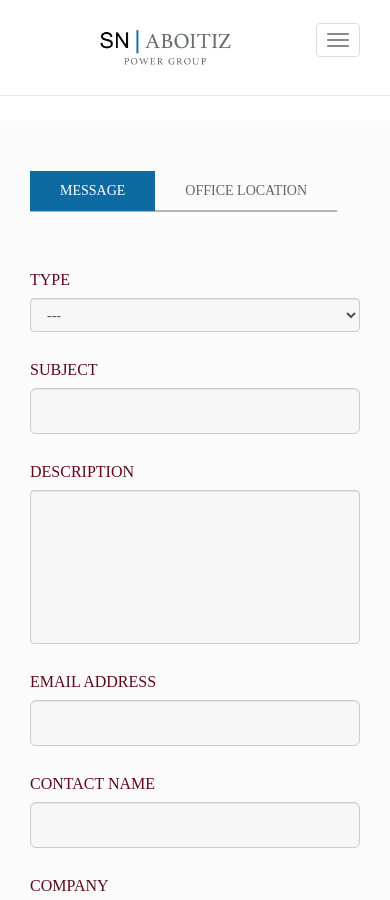
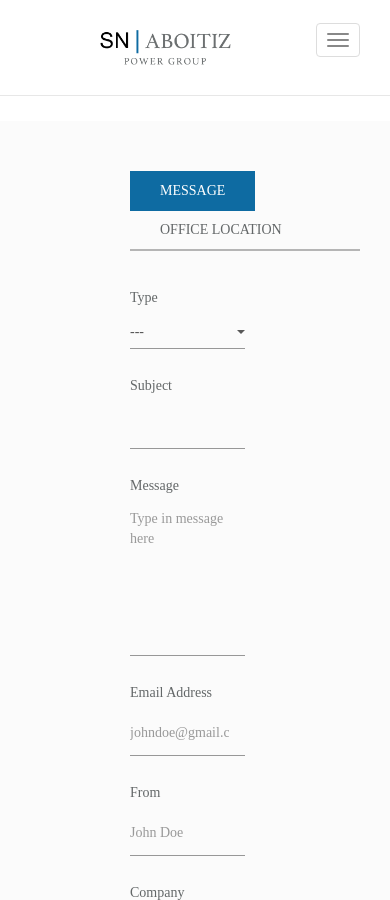
Before and after one commit to kristinavargas/snaboitiz.github.io, a Jekyll site: the page built from pages/contact.html, in a window 390 px wide and 900 px high. Built offline with Jekyll 4.4.1, drawn with Linux system fonts in a browser that asks for light colours; some web fonts are replaced; some of the changed text lies outside the part shown.

```diff
--- a/_includes/contact/content.html
+++ b/_includes/contact/content.html
@@ -1,12 +1,14 @@
 <div class="container-fluid no-gutter container-section">
-    <div class="col-lg-6 col-md-6 left-section">
+    <div class="col-lg-6 col-md-6 ">
+        <div class="left-section">
             <!-- Nav tabs -->
             <ul class="nav nav-tabs" role="tablist">
                 <li role="presentation" class="tabs-list active">
                     <a class="tabs-link" href="#message" aria-controls="home" role="tab" data-toggle="tab">Message</a>
                 </li>
                 <li class="tabs-list" role="presentation">
-                <a class="tabs-link" href="#office-location" aria-controls="profile" role="tab" data-toggle="tab">Office Location</a>
+                    <a class="tabs-link" href="#office-location" aria-controls="profile" role="tab" data-toggle="tab">Office
+                        Location</a>
                 </li>
 
             </ul>
@@ -21,6 +23,7 @@
                 </div>
             </div>
         </div>
+    </div>
     <div class="col-lg-6 col-md-6">
         <div class="map-section">
             <div id="map" style="height: 100vh"></div>
--- a/_includes/contact/message.html
+++ b/_includes/contact/message.html
@@ -1,9 +1,10 @@
 <div class="message-container">
     <script type="text/javascript">var submitted = false;</script>
-    <iframe name="hidden_iframe" id="hidden_iframe" style="display:none;)"></iframe>
+    <iframe name="hidden_iframe" id="hidden_iframe" style="display:none;"></iframe>
     <form id="form-content" action="https://formspree.io/rens.ramos@crux.design" target="hidden_iframe" method="POST" class="form-content clearfix">
         <div class="form-item clearfix">
             <span class="content-title">Type</span>
+            <span class="caret"></span>
             <select required="" id="type" name="type" class="content-input menu-select form-control" aria-required="true" aria-invalid="false">
                 <option class="menu-choice" name="type" value="">---</option>
                 <option value="Billing Issue">Billing Issue</option>
@@ -21,28 +22,28 @@
         </div>
 
         <div class="form-item clearfix">
-            <span class="content-title ">Description</span>
-            <textarea class="text-area content-input form-control" name="description"  required type="text"  value="" rows="7"></textarea>
+            <span class="content-title ">Message</span>
+            <textarea class="text-area content-input form-control" placeholder="Type in message here" name="description"  required type="text"  value="" rows="7"></textarea>
         </div>
 
         <div class="form-item clearfix">
             <span class="content-title ">Email Address</span>
-            <input class="content-input form-control input-lg" name="_replyto" autocomplete="off" required type="email" value="" size="40" aria-required="true" aria-invalid="false">
+            <input class="content-input form-control input-lg" placeholder="johndoe@gmail.com" name="_replyto" autocomplete="off" required type="email" value="" size="40" aria-required="true" aria-invalid="false">
         </div>
 
         <div class="form-item clearfix">
-            <span class="content-title ">Contact Name</span>
-            <input class="content-input form-control input-lg" name="contact-name" autocomplete="off" required type="text" value="" size="40" aria-required="true" aria-invalid="false">
+            <span class="content-title ">From</span>
+            <input class="content-input form-control input-lg" placeholder="John Doe" name="contact-name" autocomplete="off" required type="text" value="" size="40" aria-required="true" aria-invalid="false">
         </div>
 
         <div class="form-item clearfix">
             <span class="content-title ">Company</span>
-            <input class="content-input form-control input-lg" name="company" autocomplete="off" required type="text" value="" size="40" aria-required="true" aria-invalid="false">
+            <input class="content-input form-control input-lg" placeholder="John Doe Corporation" name="company" autocomplete="off" required type="text" value="" size="40" aria-required="true" aria-invalid="false">
         </div>
 
         <div class="form-item clearfix">
-            <span class="content-title ">Phone</span>
-            <input class="content-input form-control input-lg" name="phone" autocomplete="off" required type="number" value="" size="15" aria-required="true" aria-invalid="false">
+            <span class="content-title ">Contact Number</span>
+            <input class="content-input form-control input-lg" placeholder="09195828233" name="phone" autocomplete="off" required type="number" value="" size="15" aria-required="true" aria-invalid="false">
         </div>
 
 
@@ -51,7 +52,17 @@
         <input type="text" name="_gotcha" style="display:none" />
 
         <div class="content-button-container">
-            <button data-toggle="modal-message" type="submit" id="ss-submit" class="input-lg form-control submit-button ">SEND</button>
+            <button data-toggle="modal-message" type="submit" id="ss-submit" class="input-lg form-control submit-button ">SEND INQUIRY</button>
         </div>
     </form>
+
+    <div class="modal fade" id="modal-message" tabindex="-1" role="dialog" aria-labelledby="myModalLabel-2">
+        <div class="modal-dialog" role="document">
+            <div class="modal-content">
+                <div class="modal-body">
+                    <h2 class="text-alert">You successfully submitted your response.</h2>
+                </div>
+            </div>
+        </div>
+    </div>
 </div>
--- a/_layouts/page-layout/contact.html
+++ b/_layouts/page-layout/contact.html
@@ -224,7 +224,7 @@
                     '<address class="address">10F NAC Tower <br> 32nd Street, Bonifacio Global City 1634 <br> Taguig City, Metro Manila, Philippines</address>'+
                     '</div>'+
                     '<div class="info-window-footer">' +
-                    '<a class="get-direction" href="{{ site.venue.wedding-link }}" target="_blank">GET DIRECTION</a>'+
+                    '<a class="get-direction" href="https://www.google.com.ph/maps/dir//NAC+Tower,+32nd+St,+Taguig,+Metro+Manila/@14.5554471,121.0463266,18z/data=!4m16!1m7!3m6!1s0x3397c8f3ef7d91c1:0x4f126248847ee7c!2sNAC+Tower,+32nd+St,+Taguig,+Metro+Manila!3b1!8m2!3d14.5529211!4d121.0514282!4m7!1m0!1m5!1m1!1s0x3397c8f3ef7d91c1:0x4f126248847ee7c!2m2!1d121.0514282!2d14.5529211" target="_blank">GET DIRECTION</a>'+
                     '</div>'
             '</div>';
             var infowindow = new google.maps.InfoWindow({
--- a/_sass/contact.sass
+++ b/_sass/contact.sass
@@ -5,6 +5,7 @@
   font-family: "Lato-Regular"
   .container-section
     .left-section
+      padding-left: 100px
       .nav-tabs
         display: table
         border-bottom: 2px solid #b5b5b5
@@ -29,31 +30,90 @@
           padding-top: 30px
           padding-bottom: 30px
           &#message
-            .section-header
-              .header
-                color: #5f081a
-                font-weight: bold
-                font-size: 24px
-                text-transform: uppercase
+            max-width: 50%
+            min-width: 50%
             .form-item
+              position: relative
+              .caret
+                position: absolute
+                right: 0px
+                bottom: 35px
               .content-title
-                color: #5f081a
+                color: #636768
                 display: block
-                margin: 30px 0 10px
-                font-size: 16px
-                text-transform: uppercase
+                margin: 10px 0
+                font-size: 14px
+                text-transform: capitalize
+                font-family: "Lato-Heavy"
               .content-input
-                background-color: #f7f7f7
+                padding-left: 0
+                font-size: 14px
+                margin-bottom: 20px
+                background-color: transparent
+                outline: none
+                border-top: none
+                border-left: none
+                border-right: none
+                border-bottom: 1px solid #979797
+                box-shadow: none
+                -webkit-border-radius: 0
+                -moz-border-radius: 0
+                -ms-border-radius: 0
+                -o-border-radius: 0
+              .menu-select
+                -webkit-appearance: none
+                -webkit-border-radius: 0px
+
               .text-area
                 resize: none
             .content-button-container
               margin: 30px 0 10px
               #ss-submit
-                //height: 40px
-                background-color: #5f081a
+                border-radius: 0
+                background-color: #0E6BA2
                 color: #ffffff
                 text-transform: uppercase
                 margin-top: 30px
                 border: none
           &#location
             position: relative
+
+#modal-message
+  z-index: 1051
+  .modal-dialog
+    position: absolute
+    top: 40%
+    left: 0
+    right: 0
+    opacity: 0
+    -webkit-transform: translateY(-40%)
+    -ms-transform: translateY(-40%)
+    -o-transform: translateY(-40%)
+    transform: translateY(-40%)
+    -webkit-transition: all 0.3s ease
+    -moz-transition: all 0.3s ease
+    -o-transition: all 0.3s ease
+    transition: all 0.3s ease
+
+  &.in .modal-dialog
+    margin-top: 0
+    margin-bottom: 0
+    position: absolute
+    top: 40%
+    opacity: 1
+    -webkit-transform: translateY(-40%)
+    -ms-transform: translateY(-40%)
+    -o-transform: translateY(-40%)
+    transform: translateY(-40%)
+  .modal-content
+    border: none
+    border-radius: 2px
+    -webkit-box-shadow: none
+    -moz-box-shadow: none
+    box-shadow: none
+    padding: 8% 5%
+    background-color: #0E6BA2
+    .text-alert
+      margin: 20px auto
+      color: #ffffff
+      text-align: center
```
Also changed, not shown: other parts of _layouts/page-layout/contact.html (+1 -1 lines). Lines whose indentation alone changed are shown as unchanged.
